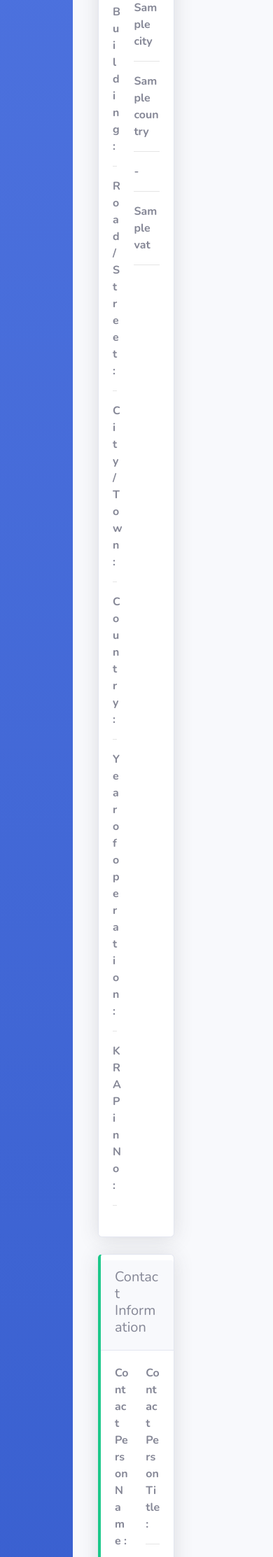
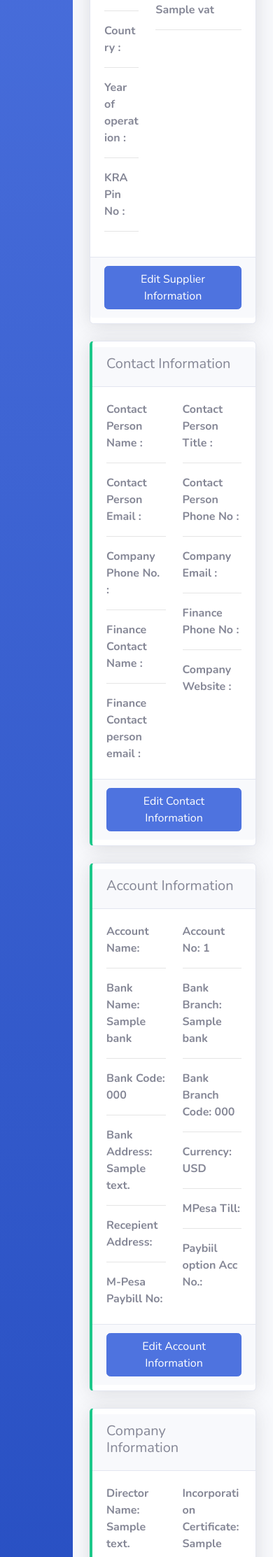
Before and after one commit to 07Owuor/vendor_portal, a Django app: template templates/profile/profile.html in a window 390 px wide. Shown: the part 960-3185 px from the top of the page at 70% size. Run offline with Django 4.2, Linux system fonts and the light colour scheme; the template is opened without the code that fills it: most values are stand-ins (such as "Sample title", 1, 10 or a date in 2020); some libraries are stand-ins or nearby versions.

Commit message:
Updated Vendor Portal

```diff
--- a/home/forms.py
+++ b/home/forms.py
@@ -6,7 +6,7 @@ class DateInput(forms.DateInput):
     format = ["%Y-%m-%d"]
 
 
-class PurchaseOrderForm(forms.Form):
+class CompanyDetailForm(forms.Form):
     order_line = forms.MultipleChoiceField(widget=forms.CheckboxSelectMultiple())
     receipt_date = forms.DateField(widget=DateInput(attrs={
         "class": "form-control form-control-user",
--- a/templates/profile/profile.html
+++ b/templates/profile/profile.html
@@ -12,9 +12,9 @@
 
 {% block content %}
 <div class="d-sm-flex align-items-center justify-content-between mb-4">
-    <h1 class="h3 mb-0 text-gray-800">Dashboard</h1>
+    <h1 class="h3 mb-0 text-gray-800">Vendor Profile</h1>
 
-    <button class="btn btn-primary" style="float: right;">Edit Profile</button>
+
 </div>
 
 <div class="row">
@@ -84,6 +84,9 @@
                 	</div>
                 </div>
             </div>
+            <div class="card-footer">
+                <button class="btn btn-primary" style="float: right;">Edit Supplier Information</button>
+            </div>
         </div>
     </div>
     <div class="col-xl-12 col-md-12 mb-4 col-sm-12">
@@ -119,6 +122,9 @@
 
                 	</div>
                 </div>
+            </div>
+            <div class="card-footer">
+                <button class="btn btn-primary" style="float: right;">Edit Contact Information</button>
             </div>
         </div>
     </div>
@@ -160,10 +166,90 @@
                     </div>
                 </div>
             </div>
+            <div class="card-footer">
+                <button class="btn btn-primary" style="float: right;">Edit Account Information</button>
+            </div>
+        </div>
+    </div>
+    <div class="col-xl-12 col-md-12 mb-4 col-sm-12">
+        <div class="card border-left-success shadow h-100 py-2">
+            <div class="card-header">
+                <h5>Company Information</h5>
+            </div>
+            <div class="card-body">
+                <div class="row">
+                    <div class="col-6">
+                        <p class="text-muted mb-1">Director Name: {{data.company_details}}</p>
+                        <hr>
+                        <p class="text-muted mb-1">Director Identification: {{data.director_id}}</p>
+                        <hr>
+                        <p class="text-muted mb-1">Company CR12: {{data.cr12_bn3}}</p>
+                        <hr>
+                        <p class="text-muted mb-1">Industry: {{data.company_details}}</p>
+                        <hr>
+                    </div>
+                    <div class="col-6">
+                        <p class="text-muted mb-1">Incorporation Certificate: {{data.incorporation_cert}}</p>
+                        <hr>
+                        <p class="text-muted mb-1">Business Permit: {{data.business_permit}}</p>
+                        <hr>
+                        <p class="text-muted mb-1">KRA Certficate: {{data.kra_certificate}}</p>
+                        <hr>
+                        <p class="text-muted mb-1">Tax Compliance: {{data.tax_compliance}}</p>
+                        <hr>
+
+                    </div>
+                    <div class="col-12">
+
+                    </div>
+                </div>
+            </div>
+            <div class="card-footer">
+                <button class="btn btn-primary" style="float: right;">Edit Company Information</button>
+            </div>
         </div>
     </div>
 </div>
 {% endblock %}
 
+{% block modal %}
+<!-- Modal -->
+    <div class="modal fade" id="exampleModal" tabindex="-1" role="dialog" aria-labelledby="exampleModalLabel" aria-hidden="true">
+      <div class="modal-dialog" role="document">
+        <div class="modal-content">
+          <div class="modal-header">
+            <h5 class="modal-title" id="exampleModalLabel">Add Delivery Note</h5>
+            <button type="button" class="close" data-dismiss="modal" aria-label="Close">
+              <span aria-hidden="true">&times;</span>
+            </button>
+          </div>
+          <div class="modal-body">
+           <form method="POST" class="user" id="poForm" enctype="multipart/form-data">
+                {% csrf_token %}
+                <div class="form-group">
+                    <label for="date_delivered" style="color: black;"><strong>Delivery Date *</strong></label>
+                    <input type="date" class="form-control form-control-user date-field"id="exampleInputEmail" name="date_delivered" id="date_delivered" aria-describedby="emailHelp" placeholder="Enter Date Delivered" required>
+                </div>
+                {% for d in data.order_line %}
+                <div class="form-group">
+                    <label for="{{d.id}}" style="color: black;"><strong>{{d.name}}</strong></label>
+                    <input type="text" class="form-control form-control-user" name="{{d.id}}" id="exampleInputEmail"
+                        aria-describedby="emailHelp" placeholder="Enter Quantity in  {{d.product_uom_name}}">
+                </div>
+                {% endfor %}
+
+                <div class="form-group">
+                    <label for="receipt_attachment" style="color: black;"><strong>Attach Delivery Note *</strong></label>
+                    <input type="file" class="form-control"  id="receipt_attachment" name="receipt_attachment" placeholder="Delivery Note Attachement" required>
+                </div>
+
+                <div class="clearfix"></div>
+                <button type="submit" class="btn btn-primary">Submit</button>
+            </form>
+          </div>
+        </div>
+      </div>
+    </div>
+{% endblock %}
 {% block script %}
 {% endblock %}
```
